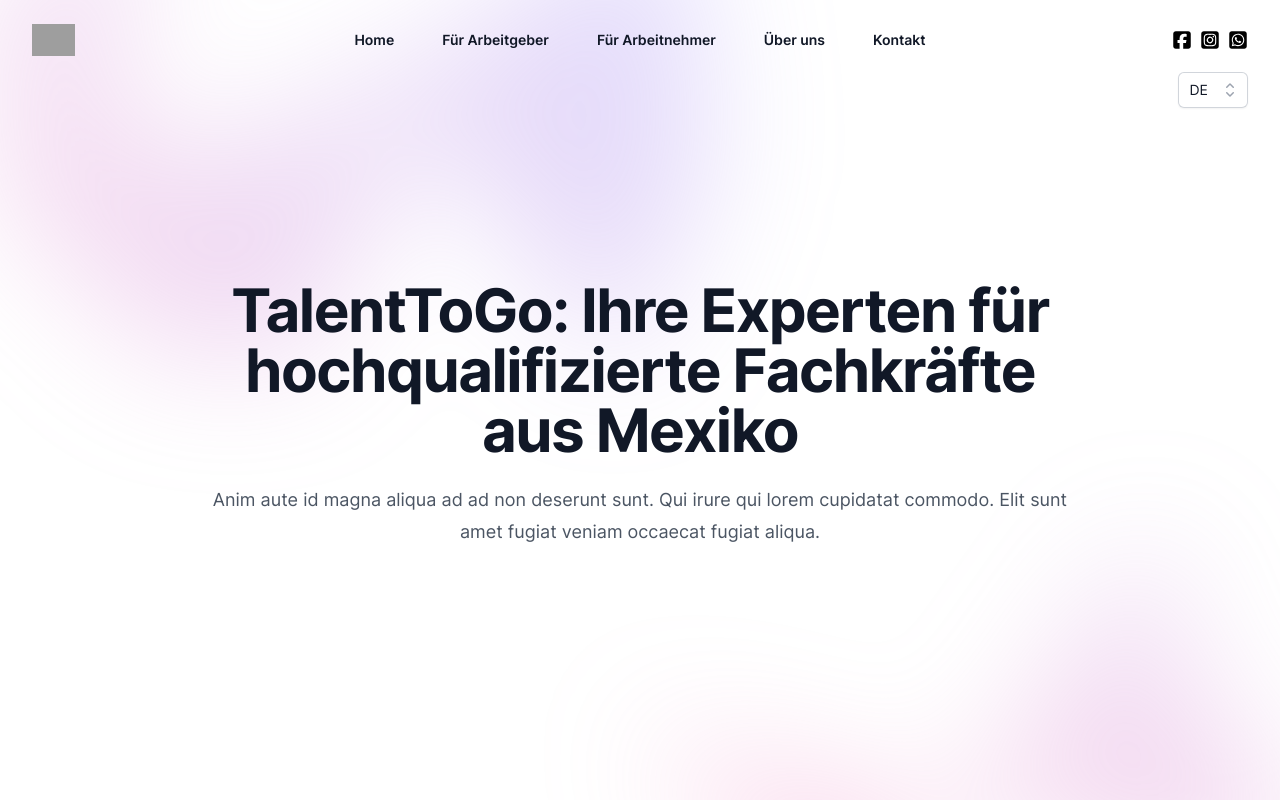
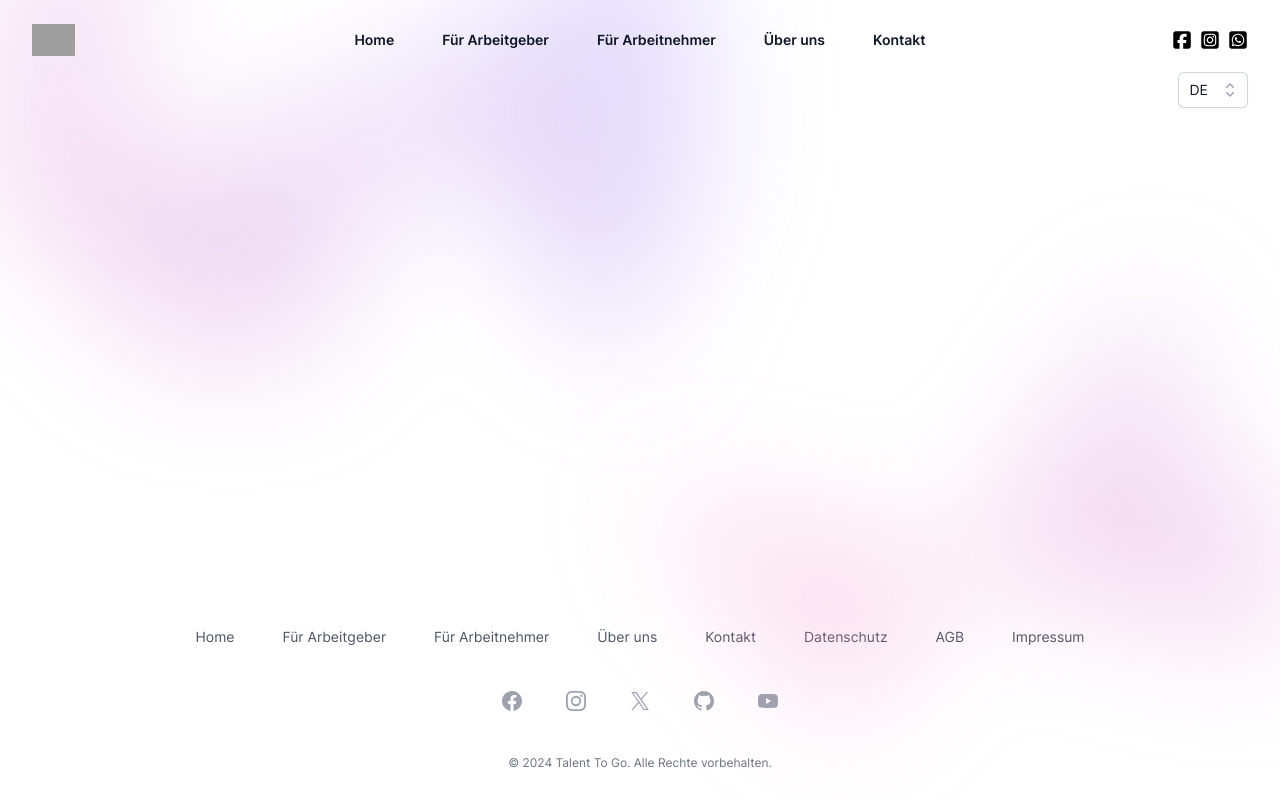
Before and after one commit to thomaserdmenger/TalentToGo, a React (Vite) app in the folder frontend/: page /employees in a window 1280 px wide. Shown: the top 800 px of the page. Built offline with nearby package versions, Linux system fonts and the light colour scheme; grey boxes are pictures that could not be loaded.

Commit message:
Customize Hero for Employers Page

```diff
--- a/frontend/src/components/Hero.jsx
+++ b/frontend/src/components/Hero.jsx
@@ -8,7 +8,14 @@
 import { FaSquareInstagram } from "react-icons/fa6"
 import { FaSquareWhatsapp } from "react-icons/fa6"
 
-export default function Hero({ homeDataHeroDE, homeDataHeroUS, navigationDE, navigationUS }) {
+export default function Hero({
+  homeDataHeroDE,
+  homeDataHeroUS,
+  navigationDE,
+  navigationUS,
+  employerDataDE,
+  employerDataUS,
+}) {
   const [mobileMenuOpen, setMobileMenuOpen] = useState(false)
   const { pathname } = useLocation()
   const { language } = useContext(languageContext)
@@ -155,9 +162,13 @@
           <div className="mx-auto max-w-4xl py-32 sm:py-48 lg:py-56">
             <div className="text-center">
               <h1 className="text-4xl font-bold tracking-tight text-gray-900 sm:text-6xl">
-                {homeDataHeroDE.heading}
+                {pathname === "/" && homeDataHeroDE.heading}
+                {pathname === "/employer" && employerDataDE.heading}
               </h1>
-              <p className="mt-6 text-lg leading-8 text-gray-600">{homeDataHeroDE.text}</p>
+              <p className="mt-6 text-lg leading-8 text-gray-600">
+                {pathname === "/" && homeDataHeroDE.text}
+                {pathname === "/employer" && employerDataDE.text}
+              </p>
               {pathname === "/" && (
                 <div className="mt-10 flex items-center justify-center gap-x-6">
                   <Link
@@ -180,9 +191,13 @@
           <div className="mx-auto max-w-4xl py-32 sm:py-48 lg:py-56">
             <div className="text-center">
               <h1 className="text-4xl font-bold tracking-tight text-gray-900 sm:text-6xl">
-                {homeDataHeroUS.heading}
+                {pathname === "/" && homeDataHeroUS.heading}
+                {pathname === "/employer" && employerDataUS.heading}
               </h1>
-              <p className="mt-6 text-lg leading-8 text-gray-600">{homeDataHeroUS.text}</p>
+              <p className="mt-6 text-lg leading-8 text-gray-600">
+                {pathname === "/" && homeDataHeroUS.text}
+                {pathname === "/employer" && employerDataUS.text}
+              </p>
               {pathname === "/" && (
                 <div className="mt-10 flex items-center justify-center gap-x-6">
                   <Link
--- a/frontend/src/data/employerData.js
+++ b/frontend/src/data/employerData.js
@@ -1,4 +1,9 @@
-export const employerData = {
+export const employerDataDE = {
   heading: "TalentToGo: Wir finden die Fachkräfte, die Sie dringend benötigen",
-  text: "Anim aute id magna aliqua ad ad non deserunt sunt. Qui irure qui lorem cupidatat commodo. Elit sunt amet fugiat veniam occaecat fugiat aliqua."
+  text: "Anim aute id magna aliqua ad ad non deserunt sunt. Qui irure qui lorem cupidatat commodo. Elit sunt amet fugiat veniam occaecat fugiat aliqua.",
 }
+
+export const employerDataUS = {
+  heading: "TalentToGo: We find the specialists you urgently need",
+  text: "Anim aute id magna aliqua ad ad non deserunt sunt. Qui irure qui lorem cupidatat commodo. Elit sunt amet fugiat veniam occaecat fugiat aliqua.",
+}
--- a/frontend/src/pages/EmployerPage.jsx
+++ b/frontend/src/pages/EmployerPage.jsx
@@ -1,6 +1,6 @@
 import Footer from "../components/Footer.jsx"
 import Hero from "../components/Hero"
-import { employerData } from "../data/employerData.js"
+import { employerDataDE, employerDataUS } from "../data/employerData.js"
 import { homeDataHeroDE, homeDataHeroUS } from "../data/homeData.js"
 import { navigationDE, navigationUS } from "../data/navigation.js"
 
@@ -13,6 +13,8 @@
           homeDataHeroUS={homeDataHeroUS}
           navigationDE={navigationDE}
           navigationUS={navigationUS}
+          employerDataDE={employerDataDE}
+          employerDataUS={employerDataUS}
         />
       </header>
       <main></main>
```
Also changed, not shown: frontend/src/pages/HomePage.jsx (+4 -4 lines).
